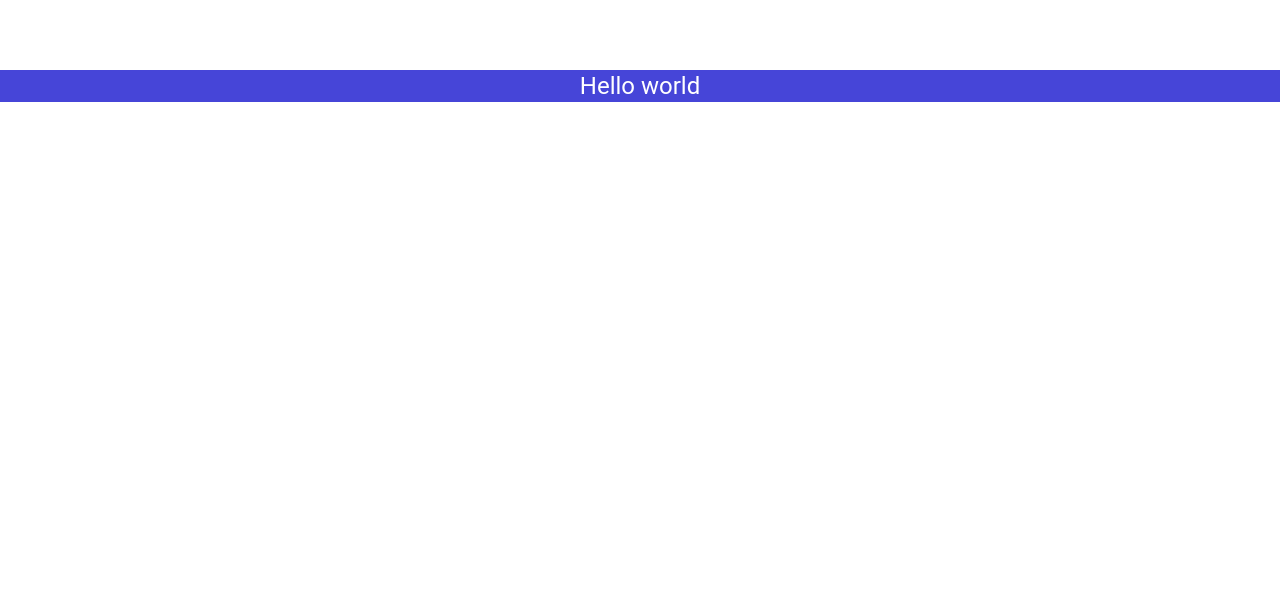
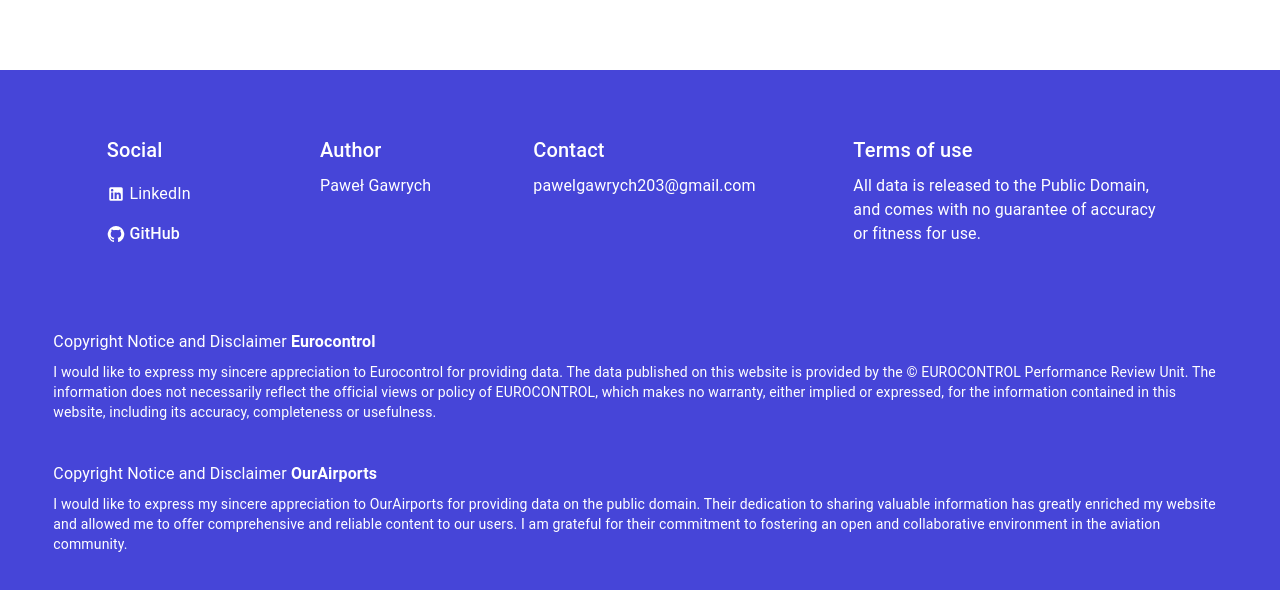
Before and after one commit to Gawrych/FlightDelayFrontend, a React (Create React App) app: page / in a window 1280 px wide. Shown: the part 1138-1728 px from the top of the page. Before the commit the page ends 1240 px from the top, so only its background shows below. Built offline with nearby package versions, Linux system fonts and the light colour scheme; no server answers.

Commit message:
Create footer

```diff
--- a/src/App.js
+++ b/src/App.js
@@ -84,18 +84,11 @@ function App() {
                                     display: "flex",
                                     alignItems: "right",
                                     alignContent: "flex-end",
-                                    justifyContent: "space-between",
+                                    justifyContent: "flex-end",
                                     alignSelf: "right",
                                     color: "white",
                                     marginBottom: "1rem"}}>
 
-                                <Stack direction="row" sx={{
-                                    display: "flex",
-                                    alignItems: "flex-end"}}>
-
-                                    <InfoOutlinedIcon sx={{ fontSize: 25 }} />
-
-                                </Stack>
 
                                 <Stack sx={{
                                     display: "flex",
@@ -128,7 +121,7 @@ function App() {
                             marginBottom: "5rem",
                         }}>
 
-                        <NextDaysWeather />
+                        {/* <NextDaysWeather /> */}
 
                     </Box>
 
--- a/src/components/DetailFooter.js
+++ b/src/components/DetailFooter.js
@@ -2,13 +2,33 @@ import React from "react";
 import {
     Box,
     Grid, Typography,
+    Link,
+    createTheme,
+    ThemeProvider,
 } from "@mui/material";
-
+import LinkedInIcon from '@mui/icons-material/LinkedIn';
+import GitHubIcon from '@mui/icons-material/GitHub';
+import HourglassEmptyIcon from '@mui/icons-material/HourglassEmpty';
+import { ThemeConsumer } from "styled-components";
 
 const DetailFooter = () => {
 
+    const customTheme = createTheme({
+        breakpoints: {
+            values: {
+                xs: 0,
+                sm: 600,
+                md: 960,
+                lg: 1372,
+                xl: 1920,
+            },
+        },
+    });
+
     return (
         <>
+            <ThemeProvider theme={customTheme}>
+
             <Box sx={{
                     width: "100%",
                     color: "#fff",
@@ -16,19 +36,88 @@ const DetailFooter = () => {
                     display: "flex",
                     alignItems: "right",
                     alignContent: "center",
-                        justifyContent: "center"}}>
-                    <Grid container xs={12} sm={12} md={12} lg={11} sx={{
-                                textAlign: "center",
+                    justifyContent: "center",
+                    paddingTop: "3rem",
+                    paddingBottom: "3rem",}}>
+                <Grid container gap={10} sx={{
+                                display: "flex",
+                                flexDirection: "column"}}>
+
+                    <Grid container item sx={{
+                                display: "flex",
+                                alignContent: "center",
+                                justifyContent: "center",}}>
+
+                        <Grid item gap={2} xs={11} sm={5} md={2} lg={2} sx={{
+                                display: "flex",
+                                textAlign: "left",
+                                marginTop: {xs: "3rem", md: "1rem"},
+                                justifyContent: "center",
+                                flexDirection: "column"}}>
+
+                                <Typography variant="h6">Social</Typography>
+                                <Typography variant="body1" sx={{ display: "inline-flex", alignItems: "center", }}><LinkedInIcon sx={{ fontSize: "large", display: "inline-flex", alignItems: "center", marginRight: "0.3rem" }} /> LinkedIn</Typography>
+                                <Typography variant="body1"><Link href="https://github.com/Gawrych" sx={{ fontWeight: "500", color: "white", textDecoration: "none", display: "inline-flex", alignItems: "center", }}><GitHubIcon sx={{ fontSize: "large", display: "inline-flex", alignItems: "center", marginRight: "0.3rem" }} /> GitHub </Link></Typography>
+                        </Grid>
+
+                        <Grid item gap={1} xs={11} sm={5} md={2} lg={2} sx={{
+                                textAlign: "left",
+                                display: "flex",
+                                marginTop: {xs: "3rem", md: "1rem"},
+                                flexDirection: "column"}}>
+
+                            <Typography variant="h6">Author</Typography>
+                            <Typography variant="body1">Paweł Gawrych</Typography>
+                        </Grid>
+
+                        <Grid item gap={1} xs={11} sm={5} md={3} lg={3} sx={{
+                                textAlign: "left",
+                                display: "flex",
+                                marginTop: {xs: "3rem", md: "1rem"},
+                                flexDirection: "column"}}>
+
+                            <Typography variant="h6">Contact</Typography>
+                            <Typography variant="body1">pawelgawrych203@gmail.com</Typography>
+                        </Grid>
+
+                        <Grid item gap={1} xs={11} sm={5} md={3} lg={3} sx={{
+                                textAlign: "left",
+                                display: "flex",
+                                marginTop: {xs: "3rem", md: "1rem"},
+                                flexDirection: "column"}}>
+
+                            <Typography variant="h6">Terms of use</Typography>
+                            <Typography variant="body1">All data is released to the Public Domain, and comes with no guarantee of accuracy or fitness for use.</Typography>
+                        </Grid>
+                    </Grid>
+
+                    <Grid container gap={5} item sx={{
                                 display: "flex",
                                 alignItems: "right",
                                 alignContent: "center",
                                 justifyContent: "center",}}>
 
+                        <Grid item gap={1} xs={11} sm={11} md={11} lg={5} sx={{
+                                textAlign: "left",
+                                display: "flex",
+                                flexDirection: "column"}}>
 
+                            <Typography variant="body1">Copyright Notice and Disclaimer <Link href="https://www.eurocontrol.int" sx={{ fontWeight: "600", color: "white", textDecoration: "none" }}>Eurocontrol</Link></Typography>
+                            <Typography variant="body2">I would like to express my sincere appreciation to Eurocontrol for providing data. The data published on this website is provided by the © EUROCONTROL Performance Review Unit. The information does not necessarily reflect the official views or policy of EUROCONTROL, which makes no warranty, either implied or expressed, for the information contained in this website, including its accuracy, completeness or usefulness.</Typography>
+                        </Grid>
 
-                        <Typography variant="h5">Hello world</Typography>
+                        <Grid item gap={1} xs={11} sm={11} md={11} lg={5} sx={{
+                                textAlign: "left",
+                                display: "flex",
+                                flexDirection: "column"}}>
+
+                            <Typography variant="body1">Copyright Notice and Disclaimer <Link href="https://www.ourairports.com" sx={{ fontWeight: "600", color: "white", textDecoration: "none" }}>OurAirports</Link></Typography>
+                            <Typography variant="body2">I would like to express my sincere appreciation to OurAirports for providing data on the public domain. Their dedication to sharing valuable information has greatly enriched my website and allowed me to offer comprehensive and reliable content to our users. I am grateful for their commitment to fostering an open and collaborative environment in the aviation community.</Typography>
+                        </Grid>
+                    </Grid>
                 </Grid>
             </Box>
+            </ThemeProvider>
         </>
     );
 };
--- a/src/components/NextDaysWeather.js
+++ b/src/components/NextDaysWeather.js
@@ -18,7 +18,7 @@ const NEXT_WEATHER_URL = "http://localhost:8080/api/v1/weather/periods?days=5";
 function NextDaysWeather() {
     const [items, setItems] = useState([]);
     const [nextDaysWeatherRecords, setNextDaysWeatherRecords] = useState(null);
-    const [nextDayWeatherAirportIcao, setNextDayWeatherAirportIcao] = useState("EPWA");
+    const [nextDayWeatherAirportIcao, setNextDayWeatherAirportIcao] = useState("");
     const [nextDayWeatherAirport, setNextDayWeatherAirport] = useState("");
     const [loading, setLoading] = useState(false);
 
@@ -27,8 +27,6 @@ function NextDaysWeather() {
     });
 
     const fetchNextDaysWeather = useCallback(async () => {
-        console.log(nextDayWeatherAirportIcao);
-
         let requestOptions = {
             method: 'POST',
             headers: { 'Content-Type': 'application/json', 'Accept-Language': 'en-EN' },
@@ -38,11 +36,15 @@ function NextDaysWeather() {
         const data = await fetch(NEXT_WEATHER_URL, requestOptions)
             .then(response => response.json());
 
-        console.log(data);
-
         setNextDaysWeatherRecords(data);
         setLoading(false);
-      }, [nextDayWeatherAirportIcao]);
+    }, [nextDayWeatherAirportIcao]);
+
+    useEffect(() => {
+        if (nextDayWeatherAirportIcao !== "") {
+            fetchNextDaysWeather();
+        }
+    }, [nextDayWeatherAirportIcao]);
 
     useEffect(() => {
         const fetchAirports = async () => {
@@ -51,12 +53,8 @@ function NextDaysWeather() {
         };
 
         fetchAirports();
-        fetchNextDaysWeather();
+        setNextDayWeatherAirportIcao("EPWA");
     }, []);
-
-    useEffect(() => {
-        fetchNextDaysWeather();
-    }, [nextDayWeatherAirportIcao]);
 
     const getIcaoCode = (selectedValue) => {
         return Airports.find((item) => item.name === selectedValue).ident;
--- a/src/components/WeatherGrid.js
+++ b/src/components/WeatherGrid.js
@@ -36,10 +36,7 @@ const WeatherGrid = ({ recordChangeHandle }) => {
     const setPeriodFactorInfluence = (factorsObject) => {
         let periodInfluence = "LOW";
 
-        console.log(factorsObject);
-
         Object.values(factorsObject).map((factor) => {
-
 
             if (factor.influence_on_delay === "MEDIUM") {
                 periodInfluence = "MEDIUM";
```
Lines whose indentation alone changed are shown as unchanged.
